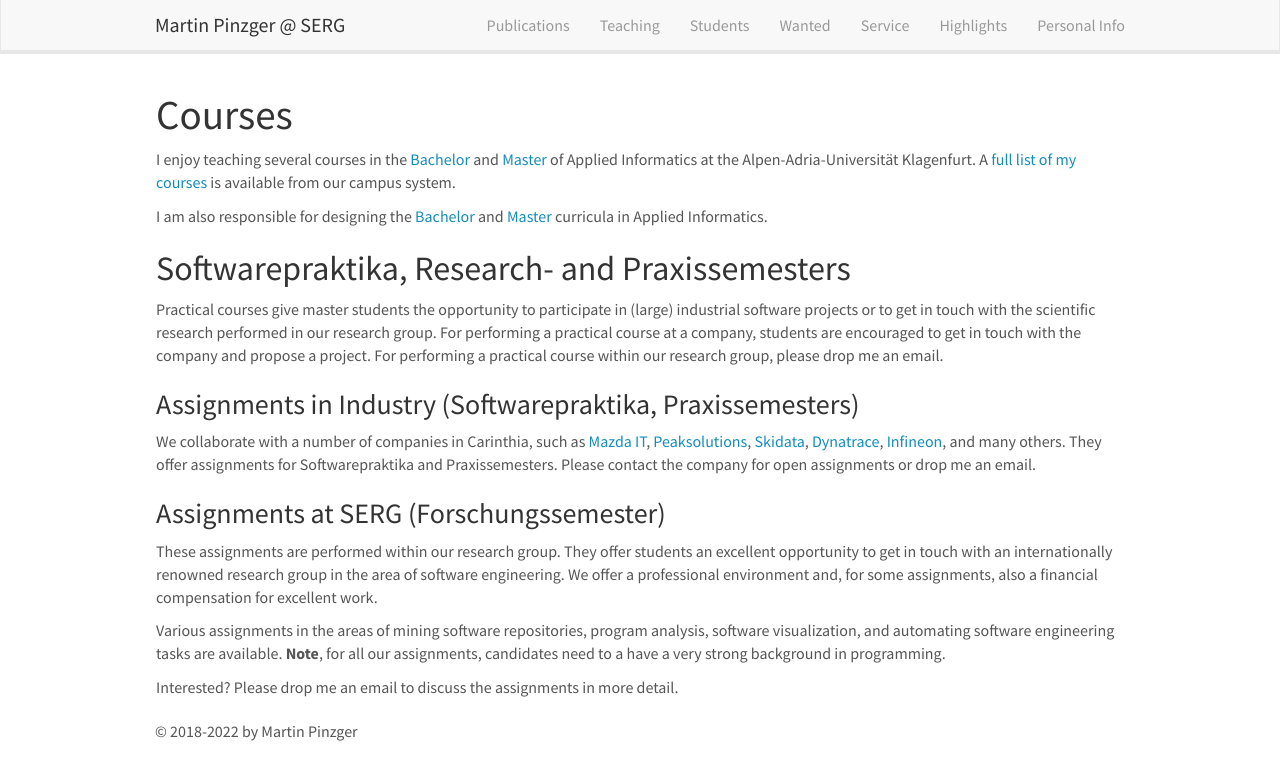
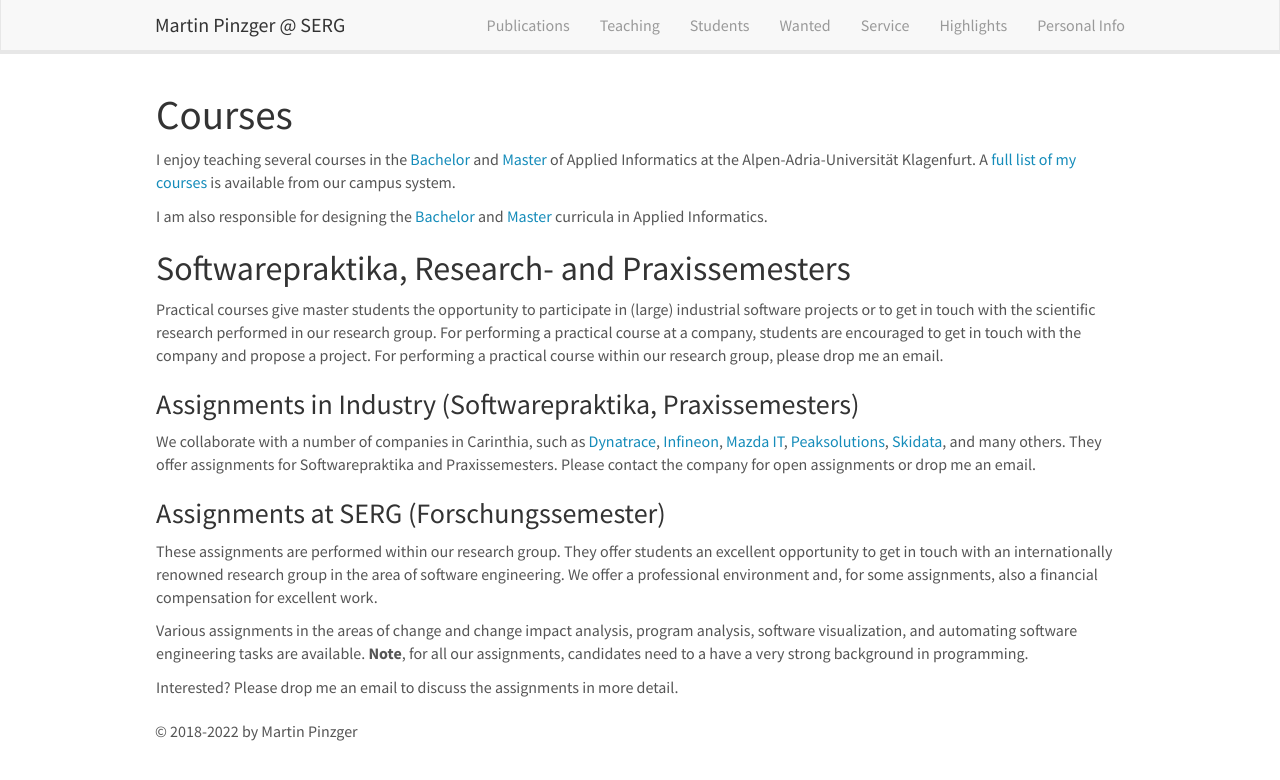
Before and after one commit to pinzger/pinzger.github.io, a Jekyll site: the page built from _pages/teaching.md, in a window 1280 px wide. Shown: the top 780 px of the page. Built offline with Jekyll 4.4.1, drawn with Linux system fonts in a browser that asks for light colours; nearby versions of some CDN libraries.

Commit message:
updated teaching

```diff
--- a/_pages/teaching.md
+++ b/_pages/teaching.md
@@ -17,11 +17,11 @@ I am also responsible for designing the [Bachelor](https://www.aau.at/en/studien
 Practical courses give master students the opportunity to participate in (large) industrial software projects or to get in touch with the scientific research performed in our research group. For performing a practical course at a company, students are encouraged to get in touch with the company and propose a project. For performing a practical course within our research group, please drop me an email.
 
 ### Assignments in Industry (Softwarepraktika, Praxissemesters)
-We collaborate with a number of companies in Carinthia, such as [Mazda IT](http://www.mazda.at/), [Peaksolutions](http://www.peaksolution.com/), [Skidata](https://www.skidata.com/), [Dynatrace](https://www.dynatrace.com/), [Infineon](https://www.infineon.com/cms/austria/en/), and many others. They offer assignments for Softwarepraktika and Praxissemesters. Please contact the company for open assignments or drop me an email.
+We collaborate with a number of companies in Carinthia, such as [Dynatrace](https://www.dynatrace.com/), [Infineon](https://www.infineon.com/cms/austria/en/), [Mazda IT](http://www.mazda.at/), [Peaksolutions](http://www.peaksolution.com/),  [Skidata](https://www.skidata.com/), and many others. They offer assignments for Softwarepraktika and Praxissemesters. Please contact the company for open assignments or drop me an email.
 
 ### Assignments at SERG (Forschungssemester)
 These assignments are performed within our research group. They offer students an excellent opportunity to get in touch with an internationally renowned research group in the area of software engineering. We offer a professional environment and, for some assignments, also a financial compensation for excellent work.
 
-Various assignments in the areas of mining software repositories, program analysis, software visualization, and automating software engineering tasks are available. **Note**, for all our assignments, candidates need to a have a very strong background in programming.
+Various assignments in the areas of change and change impact analysis, program analysis, software visualization, and automating software engineering tasks are available. **Note**, for all our assignments, candidates need to a have a very strong background in programming.
 
 Interested? Please drop me an email to discuss the assignments in more detail.
```
